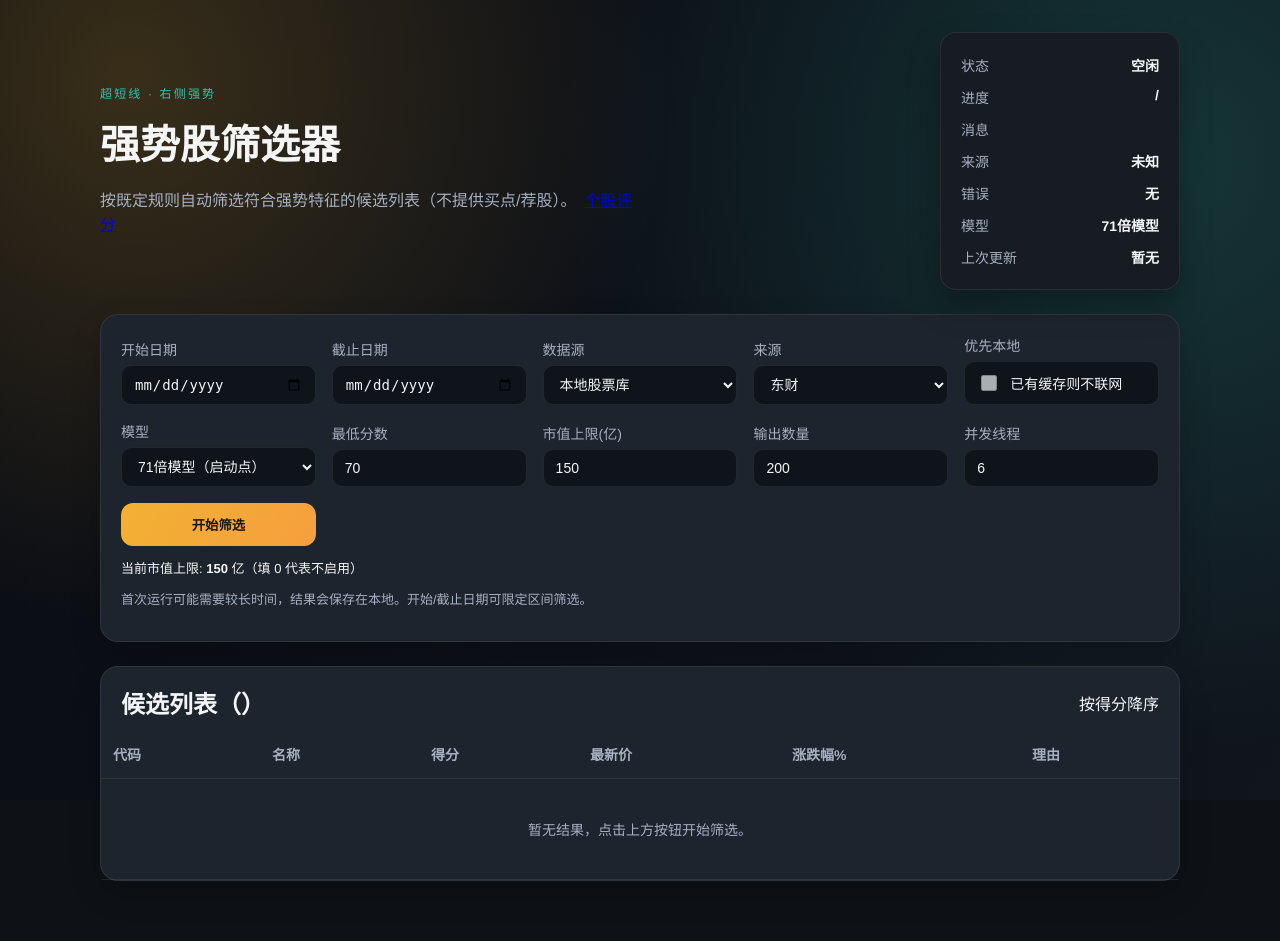
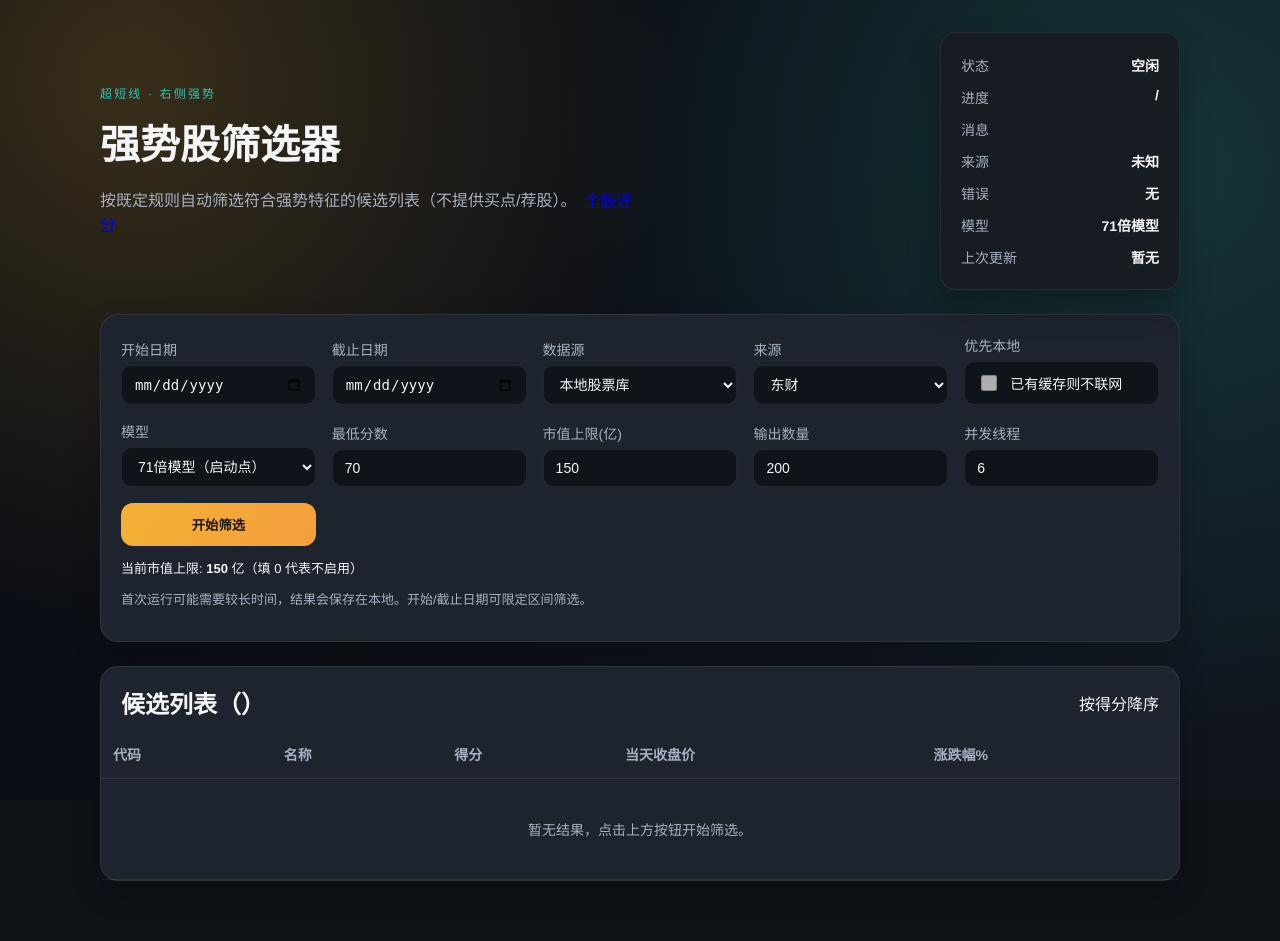
Before and after one commit to jet20002025-hash/daniugu71, a Flask app: template templates/index.html in a window 1280 px wide. Run offline with Flask 3, Linux system fonts and the light colour scheme; the template is opened without the code that fills it, so the values that code supplies are empty.

Commit message:
候选列表：去掉理由列，最新价改为当天收盘价
Co-authored-by: Cursor <cursoragent@cursor.com>

```diff
--- a/templates/index.html
+++ b/templates/index.html
@@ -137,9 +137,8 @@
               <th>代码</th>
               <th>名称</th>
               <th>得分</th>
-              <th>最新价</th>
+              <th>当天收盘价</th>
               <th>涨跌幅%</th>
-              <th>理由</th>
             </tr>
           </thead>
           <tbody>
@@ -150,11 +149,10 @@
               <td class="score">{{ row.score }}</td>
               <td>{{ row.latest_close }}</td>
               <td class="pct">{{ row.change_pct }}</td>
-              <td class="reasons">{{ row.reasons }}</td>
             </tr>
             {% else %}
             <tr>
-              <td colspan="6" class="empty">暂无结果，点击上方按钮开始筛选。</td>
+              <td colspan="5" class="empty">暂无结果，点击上方按钮开始筛选。</td>
             </tr>
             {% endfor %}
           </tbody>
```
